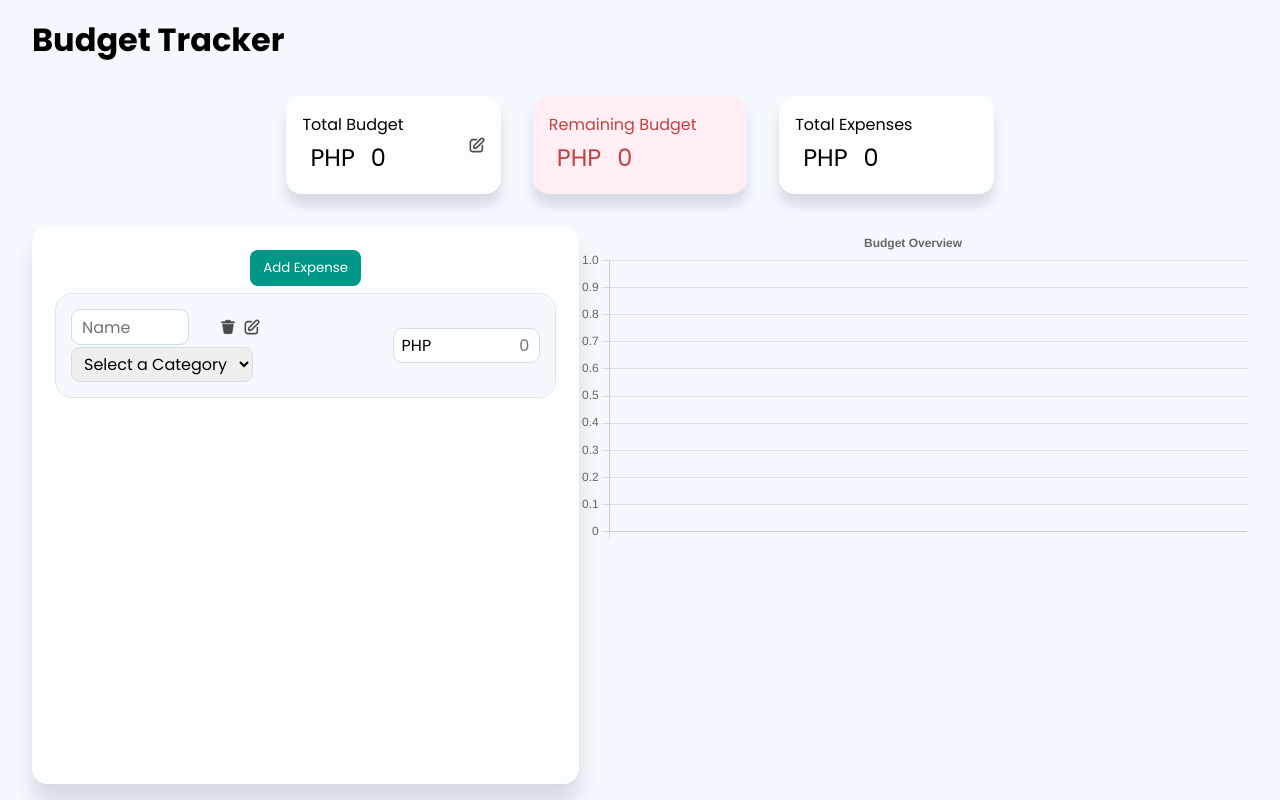
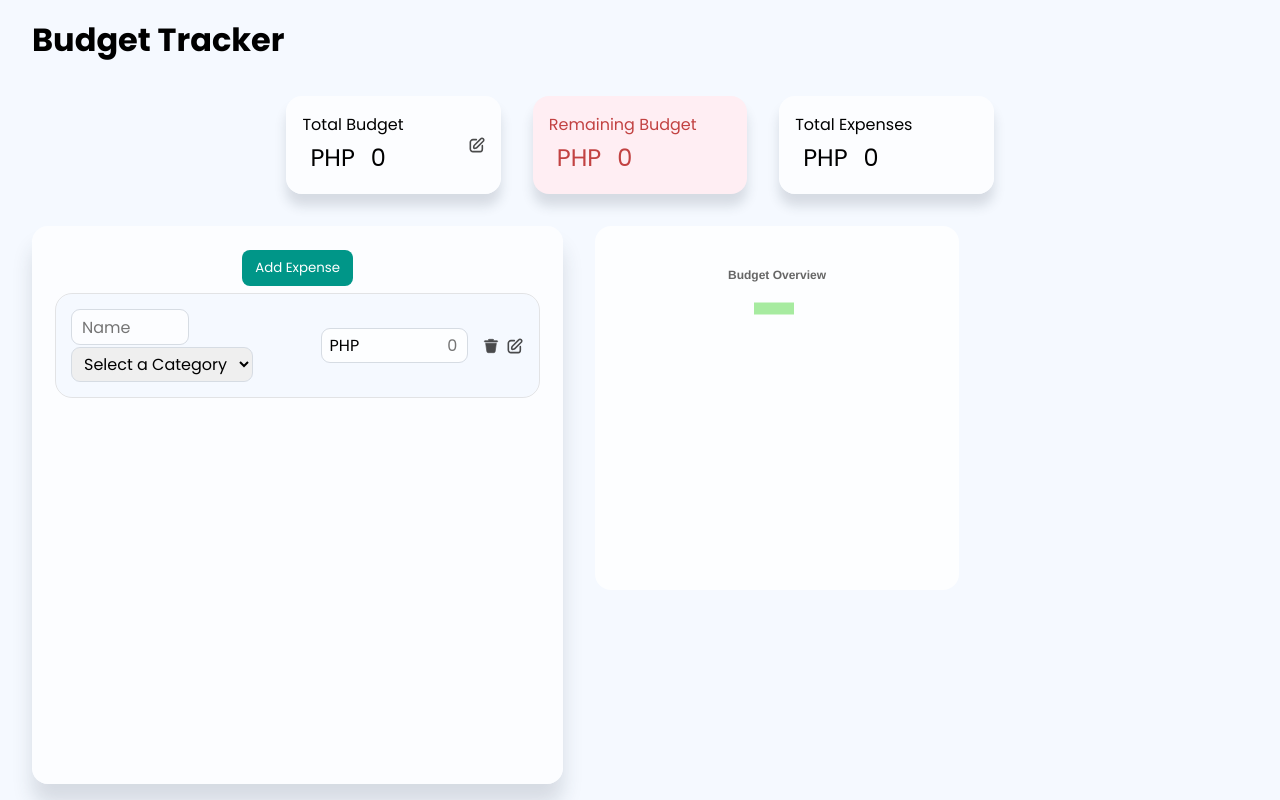
Before and after one commit to Wafflegum/Budget-Tracker, a React (Vite) app: page / in a window 1280 px wide. Both pictures are taken after a click on the button "Add Expense". Built offline with nearby package versions, Linux system fonts and the light colour scheme.

Commit message:
Chart update
- Replaced Bar chart with Pie chart
- Polished visuals

```diff
--- a/src/App.css
+++ b/src/App.css
@@ -37,7 +37,7 @@ h1 {
 	box-shadow: 0px 20px 20px hsla(210, 26%, 21%, 0.15);
 }
 
-.expense-list-container button {
+.expense-list-container #addExpense {
 	background: #009688;
 	color: white;
 
@@ -50,7 +50,7 @@ h1 {
 	transition: transform 0.1s ease, box-shadow 0.1s ease;
 }
 
-.expense-list-container button:hover {
+.expense-list-container #addExpense:hover {
 	transform: translateY(-2px);
 	box-shadow: 0px 8px 8px var(--shadow);
 }
@@ -62,8 +62,10 @@ header {
 }
 
 .main-content {
+	flex: 1 1 auto;
+
 	display: flex;
-	flex: 1;
+	gap: 2rem;
 }
 
 .budget-charts {
--- a/src/App.jsx
+++ b/src/App.jsx
@@ -134,7 +134,7 @@ function App() {
 						: ''}
 				</div>
 				<div className="budget-charts">
-					<BarChart expenses={expensesData} />
+					<BarChart importData={expensesData} />
 				</div>
 			</div>
 		</main>
--- /dev/null
+++ b/src/assets/Components/BarChart/BarChart.css
@@ -0,0 +1,9 @@
+.chart-container {
+	height: fit-content;
+	width: fit-content;
+	padding: 2rem;
+	box-sizing: border-box;
+
+	background: var(--secondary-background);
+	border-radius: 1rem;
+}
--- a/src/assets/Components/BarChart/BarChart.jsx
+++ b/src/assets/Components/BarChart/BarChart.jsx
@@ -1,19 +1,20 @@
 import React, { useEffect, useState } from 'react'
-import { Bar } from 'react-chartjs-2'
+import { Bar, Pie } from 'react-chartjs-2'
+import './BarChart.css'
 
-import { Chart as ChartJS, CategoryScale, LinearScale, BarElement, Title, Tooltip, Legend } from 'chart.js'
+import { Chart as ChartJS, CategoryScale, LinearScale, BarElement, Title, Tooltip, Legend, ArcElement } from 'chart.js'
 
 // Register the required components
-ChartJS.register(CategoryScale, LinearScale, BarElement, Title, Tooltip, Legend)
+ChartJS.register(CategoryScale, LinearScale, BarElement, Title, Tooltip, Legend, ArcElement)
 
-const BarChart = ({ expenses }) => {
+const BarChart = ({ importData }) => {
 	const [data, setData] = useState([])
 
 	useEffect(() => {
-		if (Array.isArray(expenses) && expenses.length > 0) {
+		if (Array.isArray(importData) && importData.length > 0) {
 			const updatedData = []
 
-			expenses.forEach((item) => {
+			importData.forEach((item) => {
 				let duplicate = updatedData.find((duplicate) => duplicate.category === item.category)
 				if (duplicate) {
 					duplicate.amount = parseFloat(duplicate.amount) + parseFloat(item.amount)
@@ -24,7 +25,7 @@ const BarChart = ({ expenses }) => {
 			console.log(updatedData)
 			setData(updatedData)
 		}
-	}, [expenses])
+	}, [importData])
 
 	const chartData = {
 		labels: data.map((expense) => expense.category),
@@ -33,6 +34,7 @@ const BarChart = ({ expenses }) => {
 				label: 'Amount',
 				data: data.map((expense) => expense.amount), // Sample data
 				backgroundColor: ['#a7eba0', '#f86c63', '#6193bd'], // Different colors for each bar
+				borderWidth: 0,
 			},
 		],
 	}
@@ -41,7 +43,7 @@ const BarChart = ({ expenses }) => {
 		responsive: true,
 		plugins: {
 			legend: {
-				display: false,
+				display: true,
 			},
 			title: {
 				display: true,
@@ -52,7 +54,7 @@ const BarChart = ({ expenses }) => {
 
 	return (
 		<div className="chart-container">
-			<Bar data={chartData} options={chartOptions} />
+			<Pie data={chartData} options={chartOptions} />
 		</div>
 	)
 }
--- a/src/assets/Components/Expense/Expense.css
+++ b/src/assets/Components/Expense/Expense.css
@@ -1,4 +1,6 @@
 .expense-container {
+	display: flex;
+	gap: 1rem;
 	padding: 1rem;
 	box-sizing: border-box;
 
@@ -7,7 +9,6 @@
 
 	outline: 1.25px solid rgba(0, 0, 0, 0.1);
 
-	display: flex;
 	transition: all 0.1s ease;
 
 	-webkit-user-select: none; /* Safari */
@@ -41,6 +42,7 @@
 }
 
 .button-container {
+	margin: auto;
 	display: flex;
 	gap: 0.5rem;
 	justify-self: flex-end;
@@ -53,17 +55,28 @@
 	display: flex;
 	align-items: center;
 
-	padding: 0;
+	padding: 0rem;
+	box-sizing: border-box;
 
 	background: none;
 	outline: none;
 	border: none;
+
+	transition: transform 0.05s ease;
 
 	cursor: pointer;
 }
 
 .button-container button img {
 	width: 100%;
+}
+
+.button-container button:hover {
+	transform: scale(1.1);
+}
+
+.button-container button img:hover {
+	filter: drop-shadow(0px 4px 3px #0000003a);
 }
 
 .input-container input {
--- a/src/assets/Components/Expense/Expense.jsx
+++ b/src/assets/Components/Expense/Expense.jsx
@@ -63,15 +63,8 @@ const Expense = ({ id, name, amount, category, EditExpense, DeleteExpense }) =>
 							expenseName
 						)}
 					</form>
-					<div className="button-container">
-						<button id="deleteBtn" onClick={handleDelete}>
-							<img src="./delete-icon.svg" alt="" />
-						</button>
-						<button id="editBtn" onClick={() => handleEditMode()}>
-							<img src="./edit-icon.svg" alt="" />
-						</button>
-					</div>
 				</div>
+
 				<div className="expense-categories">
 					{editMode ? (
 						<select
@@ -110,6 +103,7 @@ const Expense = ({ id, name, amount, category, EditExpense, DeleteExpense }) =>
 					)}
 				</div>
 			</div>
+
 			<form className="expense-amount" onSubmit={(e) => FinalizeEdit(e)}>
 				{editMode ? (
 					<div className="input-container">
@@ -128,6 +122,15 @@ const Expense = ({ id, name, amount, category, EditExpense, DeleteExpense }) =>
 					`PHP ${expenseAmount}`
 				)}
 			</form>
+
+			<div className="button-container">
+				<button id="deleteBtn" onClick={handleDelete}>
+					<img src="./delete-icon.svg" alt="" />
+				</button>
+				<button id="editBtn" onClick={() => handleEditMode()}>
+					<img src="./edit-icon.svg" alt="" />
+				</button>
+			</div>
 		</div>
 	)
 }
```
